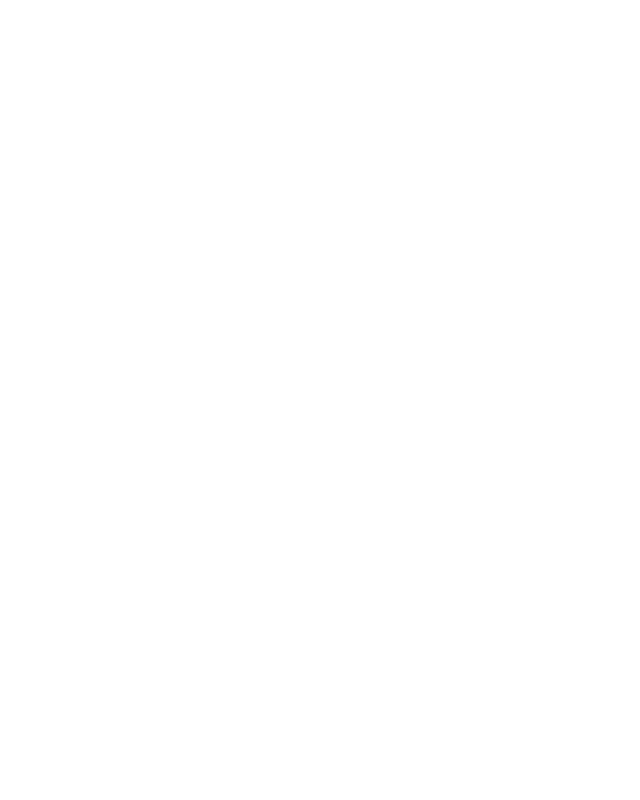
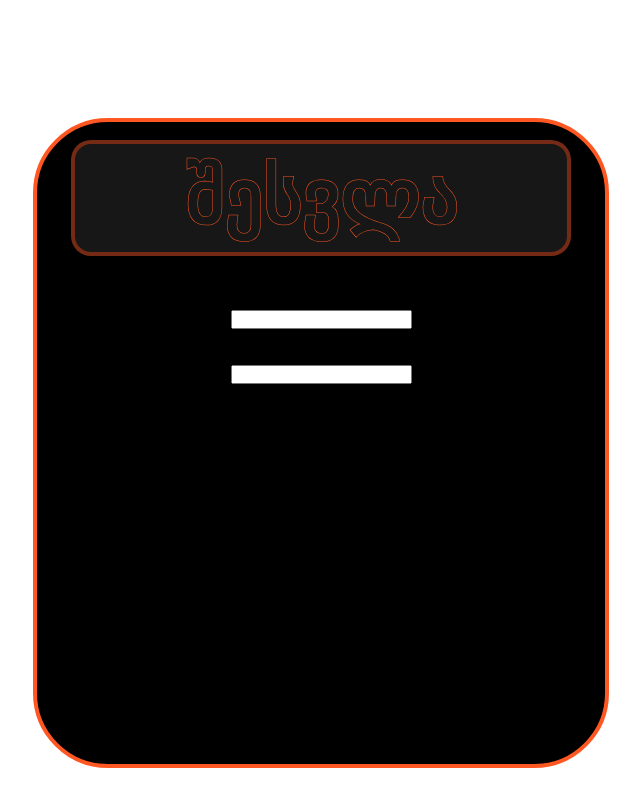
Before and after one commit to sandro-git14/LERN-CODING-GE, a Next.js app: page /Login in a window 1280 px wide. Shown: the whole page, without its empty margins (319-959 px from the left). Built offline with nearby package versions, Linux system fonts and the light colour scheme.

Commit message:
Added New Css file

```diff
--- a/src/app/Login/page.tsx
+++ b/src/app/Login/page.tsx
@@ -1,9 +1,18 @@
+import '../styles/LoginPage.css';
+
 export default function LoginPage() {
     return (
         <>
         <center>
             <br />
-            <div className="LoginPage_Background"></div>
+            <div className='Login_Main_BG'>
+                <br />
+                <h1 className='Login_TXT'>შესვლა</h1>
+                <br /><br /><br />
+                <input type="text" className='INP_Email'/>
+                <br /><br /><br />
+                <input type="text" className='INP_Pass'/>
+            </div>
         </center>
         </>
     )
--- /dev/null
+++ b/src/app/styles/LoginPage.css
@@ -0,0 +1,20 @@
+.Login_Main_BG {
+    width: 45%;
+    height: 650px;
+    background-color: rgb(0, 0, 0);
+    position: relative;
+    top: 100px;
+    border-radius: 75px;
+    border: 4px solid #FF5722;
+}
+
+.Login_TXT {
+    font-size: 75px;
+    background-color: rgb(23, 23, 23);
+    padding: 10px;
+    border-radius: 20px;
+    width: 500px;
+    border: 4px solid #882f14d2;
+    -webkit-text-stroke-color: #FF5722;
+    -webkit-text-stroke-width: 0.5px;
+}
```
